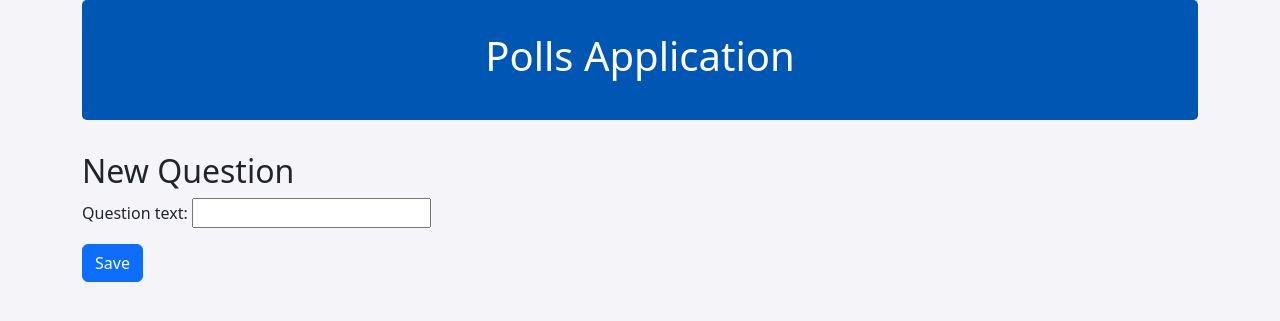
After one commit to reh7061/my-first-blog, a Django app: page /question/new/ in a window 1280 px wide. The commit adds this page. Shown: the top 321 px of the page. Run offline with Django 5.2, Linux system fonts and the light colour scheme.

Commit message:
final module 7 stuff added

```diff
--- /dev/null
+++ b/polls/forms.py
@@ -0,0 +1,14 @@
+# polls/forms.py
+from django import forms
+from .models import Question
+from .models import Question, Comment
+
+class QuestionForm(forms.ModelForm):
+    class Meta:
+        model = Question
+        fields = ('question_text',)
+
+class CommentForm(forms.ModelForm):
+    class Meta:
+        model = Comment
+        fields = ('author', 'text',)
--- a/polls/models.py
+++ b/polls/models.py
@@ -1,4 +1,5 @@
 from django.db import models
+from django.utils import timezone
 
 class Question(models.Model):
     question_text = models.CharField(max_length=200)
@@ -8,3 +9,12 @@ class Choice(models.Model):
     question    = models.ForeignKey(Question, on_delete=models.CASCADE)
     choice_text = models.CharField(max_length=200)
     votes       = models.IntegerField(default=0)
+
+class Comment(models.Model):
+    question = models.ForeignKey('polls.Question', on_delete=models.CASCADE, related_name='comments')
+    author = models.CharField(max_length=200)
+    text = models.TextField()
+    created_date = models.DateTimeField(default=timezone.now)
+
+    def __str__(self):
+        return self.text
--- a/polls/templates/polls/base.html
+++ b/polls/templates/polls/base.html
@@ -10,6 +10,9 @@
     <div class="container">
 
         <header class="page-header text-center">
+            {% if user.is_authenticated %}
+                <a href="{% url 'polls:question_new' %}" class="btn btn-light float-end mt-3">Add New Poll</a>
+            {% endif %}
             <h1><a href="{% url 'polls:index' %}">Polls Application</a></h1>
         </header>
 
--- /dev/null
+++ b/polls/templates/polls/question_form.html
@@ -0,0 +1,10 @@
+{% extends 'polls/base.html' %}
+
+{% block content %}
+    <h2>New Question</h2>
+    <form method="POST" class="post-form">
+        {% csrf_token %}
+        {{ form.as_p }}
+        <button type="submit" class="btn btn-primary">Save</button>
+    </form>
+{% endblock %}
--- a/polls/urls.py
+++ b/polls/urls.py
@@ -7,4 +7,9 @@ urlpatterns = [
     path('', views.index, name='index'),
     path('<int:question_id>/', views.detail, name='detail'),
     path('<int:question_id>/vote/', views.vote, name='vote'),
+    path('question/new/', views.question_new, name='question_new'),
+    path('question/<int:pk>/edit/', views.question_edit, name='question_edit'),
+    path('question/<int:pk>/delete/', views.question_delete, name='question_delete'),
+    path('question/<int:pk>/comment/', views.add_comment_to_question, name='add_comment_to_question'),
+
 ]
--- a/polls/views.py
+++ b/polls/views.py
@@ -1,8 +1,11 @@
 # polls/views.py
-from django.shortcuts import render, get_object_or_404
+from django.utils import timezone
+from django.shortcuts import render, get_object_or_404, redirect
 from django.http import HttpResponseRedirect
 from django.urls import reverse
 from .models import Question, Choice
+from .forms import QuestionForm
+from .forms import QuestionForm, CommentForm
 
 def index(request):
     latest_question_list = Question.objects.order_by('-pub_date')[:5]
@@ -27,3 +30,50 @@ def vote(request, question_id):
         selected_choice.votes += 1
         selected_choice.save()
         return HttpResponseRedirect(reverse('polls:detail', args=(question.id,)))
+
+def question_new(request):
+    if request.method == "POST":
+        form = QuestionForm(request.POST)
+        if form.is_valid():
+            question = form.save(commit=False)
+            question.pub_date = timezone.now()
+            question.save()
+            # Change 'pk' to 'question_id' here
+            return redirect('polls:detail', question_id=question.pk)
+    else:
+        form = QuestionForm()
+    return render(request, 'polls/question_form.html', {'form': form})
+
+
+def question_edit(request, pk):
+    question = get_object_or_404(Question, pk=pk)
+    if request.method == "POST":
+        form = QuestionForm(request.POST, instance=question)
+        if form.is_valid():
+            question = form.save(commit=False)
+            question.pub_date = timezone.now()
+            question.save()
+            # Change 'pk' to 'question_id' here
+            return redirect('polls:detail', question_id=question.pk)
+    else:
+        form = QuestionForm(instance=question)
+    return render(request, 'polls/question_form.html', {'form': form})
+
+def question_delete(request, pk):
+    question = get_object_or_404(Question, pk=pk)
+    if request.method == 'POST':
+        question.delete()
+    return redirect('polls:index')
+
+def add_comment_to_question(request, pk):
+    question = get_object_or_404(Question, pk=pk)
+    if request.method == "POST":
+        form = CommentForm(request.POST)
+        if form.is_valid():
+            comment = form.save(commit=False)
+            comment.question = question
+            comment.save()
+            return redirect('polls:detail', question_id=question.pk)
+    else:
+        form = CommentForm()
+    return render(request, 'polls/add_comment_to_question.html', {'form': form})
```
Also changed, not shown: polls/admin.py (+11 -2 lines), polls/templates/polls/add_comment_to_question.html (added, +8 -0 lines), polls/templates/polls/detail.html (+34 -0 lines), polls/templates/polls/index.html (+21 -8 lines), polls/migrations/0002_comment.py (added), polls/migrations/0003_remove_comment_approved_comment.py (added).
